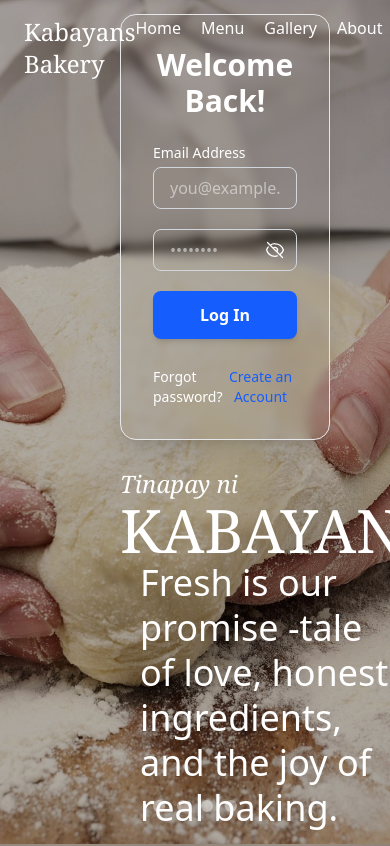
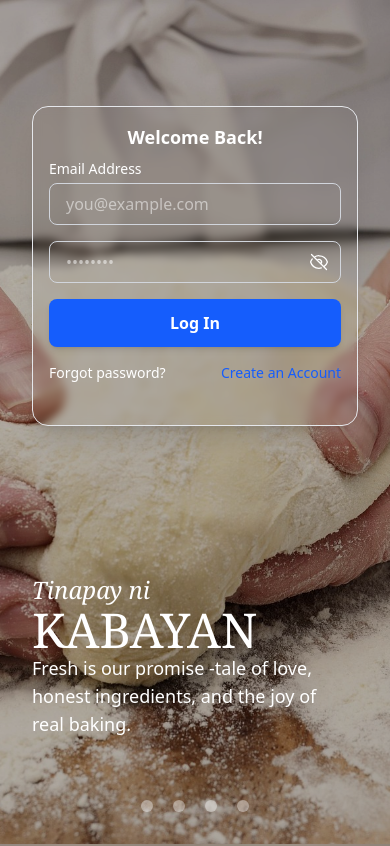
Before and after one commit to gelo-dev/Kabayan-Bakeshop, a React (Vite) app: page / in a window 390 px wide. Shown: the top 846 px of the page. Built offline with nearby package versions, Linux system fonts and the light colour scheme.

Commit message:
fixed responsiveness of Homepage

```diff
--- a/src/components/header.jsx
+++ b/src/components/header.jsx
@@ -10,9 +10,9 @@ import ScrollFadeSection from './ScrollFadeSection'
 export default function ScrollPage() {
     return (
         <div className="scroll-smooth">
-                <div className="flex justify-between px-6 py-4 text-white bg-transparent fixed top-0 left-0 w-full z-50">
-                    <h1 className='font-serif text-2xl font-dancing' ><i></i>Kabayans Bakery</h1>
-                    <nav  className=' flex gap-5' >
+                <div className="md:flex justify-between  px-2 py-2 md:px-6 md:py-4 text-white bg-transparent md:fixed top-0 left-0 w-full z-50 hidden sm:block">
+                    <h1 className='font-serif  md:text-2xl font-dancing' ><i></i>Kabayans Bakery</h1>
+                    <nav  className=' flex gap-5  scale-75 md:scale-100' >
                             <a href="#home" className=' hover:text-black' >Home</a>
                             <a href="#menu" className=' hover:text-black' >Menu</a>
                             <a href="#gallery" className=' hover:text-black' >Gallery</a>
--- a/src/components/loginSection.jsx
+++ b/src/components/loginSection.jsx
@@ -10,12 +10,12 @@ export default function LoginSection( {showSignUpForm}) {
 
 
         return (
-            <div className={`w-full max-w-md bg-transparent backdrop-blur-xs p-8 rounded-2xl shadow-xl border border-gray-200 transition-opacity duration-500`} >
-                <h2 className="text-3xl font-semibold text-white  mb-6 text-center">
+            <div className={`w-full h-80 md:h-100 max-w-md bg-transparent backdrop-blur-xs p-4 md:p-8 rounded-2xl shadow-xl border border-gray-200 transition-opacity duration-500`} >
+                <h2 className=" text-lg md:text-3xl font-semibold text-white  mb-2 md:mb-6 text-center">
                     Welcome Back!
                 </h2>
 
-                <form className="space-y-5">
+                <form className="space-y-4 md:space-y-6">
 
                     <div>
                         <label className="block text-sm font-medium text-white">Email Address</label>
@@ -58,7 +58,7 @@ export default function LoginSection( {showSignUpForm}) {
                     </button>
 
 
-                    <div className="flex justify-between text-sm text-white mt-2">
+                    <div className="flex justify-between text-sm text-white mt-0 md:mt-2">
                     <a href="#" className="hover:underline">Forgot password?</a>
                     <button onClick={showSignUpForm} className="text-blue-600 hover:underline font-medium" >Create an Account</button>
                     </div>
--- a/src/components/signUp.jsx
+++ b/src/components/signUp.jsx
@@ -21,12 +21,12 @@ export default function SignUpSection ( {showSignUpForm} ) {
 
 
     return (
-         <div className={`w-full max-w-md bg-transparent backdrop-blur-xs p-8 rounded-2xl shadow-xl border border-gray-200  transition-opacity duration-500 ${showSignUpForm ? "opacity-100":"opacity-0"} `}>
-            <h2 className="text-3xl font-semibold text-white mb-6 text-center">
+         <div className={`w-full max-w-md bg-transparent backdrop-blur-xs p-3 md:p-8 rounded-2xl shadow-xl border border-gray-200  transition-opacity duration-500 ${showSignUpForm ? "opacity-100":"opacity-0"} `}>
+            <h2 className="text-xl md:text-3xl font-semibold text-white mb-4 md:mb-6 text-center">
                 Create Your Account
             </h2>
 
-                <form className="space-y-5">
+                <form className=" space-y-3 md:space-y-5">
 
                     <div>
                         <label className="block text-sm font-medium text-white">Full Name</label>
--- a/src/pages/Home.jsx
+++ b/src/pages/Home.jsx
@@ -43,7 +43,7 @@ export default function HomeSection() {
 
         return (
 
-            <section id="home" className="h-screen relative grid grid-cols-1  md:grid-cols-2 md:flex-col-reverse pl-30 pr-15 justify-center items-center overflow-hidden">
+            <section id="home" className="h-screen relative grid grid-cols-1  md:grid-cols-2 md:flex-col-reverse p-8 md:pl-30 md:pr-15 justify-center items-center overflow-hidden">
                 {isUserExisting ? (
                     <div className={`relative z-10 transition-opacity duration-500 ${isUserExisting ? "opacity-100":"opacity-0" } `}>
                         <LoginSection showSignUpForm={showSignUpForm} />
@@ -58,16 +58,16 @@ export default function HomeSection() {
 
 
 
-                <div className="grid grid-rows-1 md:grid-rows-2 pr-5">
+                <div className="grid grid-rows-1 md:grid-rows-2 pr-3">
                     <div className="z-10  text-white ">
                         <span className="font-extralight font-serif text-2xl md:text-4xl italic">Tinapay ni</span>
-                        <h1 className=" text-6xl md:text-9xl font-serif animate-">KABAYAN</h1>
+                        <h1 className=" text-5xl md:text-9xl font-serif ">KABAYAN</h1>
                     </div>
 
                     {slides.map((slide, i) => (
                         <div
                         key={i}
-                        className={`absolute top-0 left-0 w-full h-full bg-cover bg-center transition-opacity duration-700 shadow-2xl shadow-gray-600 z-0 ${
+                        className={`absolute inset-0 w-full h-full bg-cover bg-center transition-opacity duration-700 shadow-2xl shadow-gray-600 z-0 ${
                             i === displayText ? "opacity-100" : "opacity-0"
                         }`}
                         style={{ backgroundImage: `url(${slide.image})` }}
@@ -76,18 +76,19 @@ export default function HomeSection() {
 
                     <div className="absolute inset-0 bg-black/30 pointer-events-none "></div>
 
-                    <h1 className="relative font-light text-4xl text-white ml-5  leading-tight">
+                    <h1 className="relative font-light text-lg md:text-4xl text-white  md:ml-5  md:leading-tight">
                        {slides[displayText].text}</h1>
 
 
-                        <div className="absolute left-1/2 -translate-x-1/2 bottom-8 flex gap-3">
+                        <div className="absolute left-1/2 -translate-x-1/2 bottom-8 flex gap-5 md:gap-3">
                             {slides.map((_, i) => (
                             <button
                                 key={i}
                                 onClick={() => nextSlide(i)}
                                 className={`w-3 h-3 rounded-full transition-all ${
-                                i === slides.length ? "bg-white scale-125" : "bg-white/40 hover:bg-white/60"
+                                i === slides.length ? "bg-amber-600 w-5 h-5" : "w-3 h-3 bg-white/40 hover:bg-white"
                                 }`}
+
                             ></button>
                             ))}
                         </div>
```
